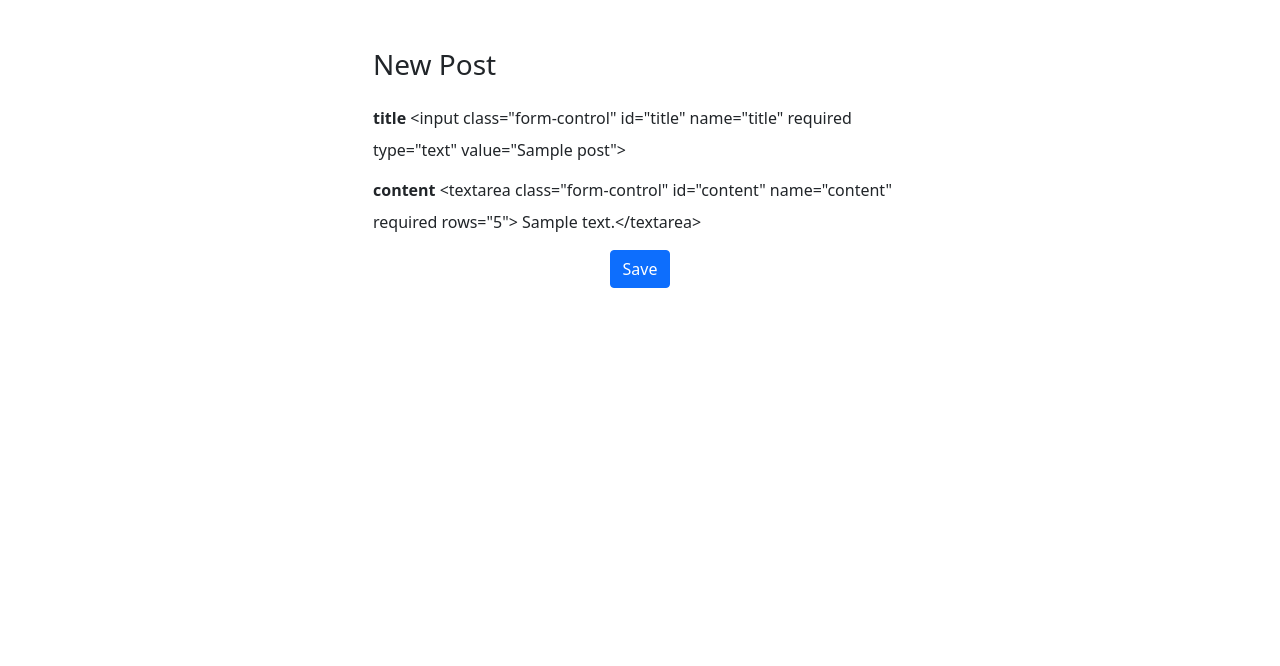
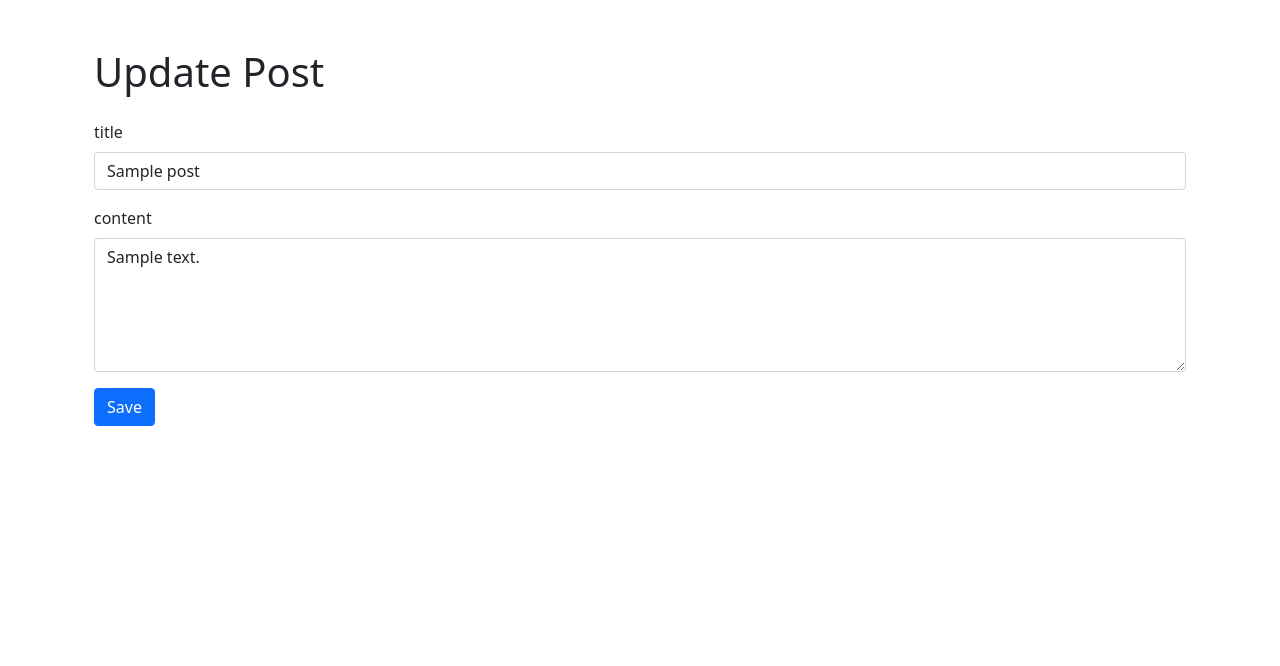
Before and after one commit to VitaliySynytskyi/CodeFlow, a Flask app: page /post/1/update in a window 1280 px wide. Shown: the part 56-722 px from the top of the page. Run offline with Flask 2, Linux system fonts and the light colour scheme; a user stored in the database is signed in; tables that the repository leaves empty hold one stand-in row (values such as "Sample post"); some libraries are stand-ins or nearby versions.

Commit message:
last minor for today

```diff
--- a/app.py
+++ b/app.py
@@ -332,12 +332,14 @@
         post.title = form.title.data
         post.content = form.content.data
         db.session.commit()
-        flash('post updated', 'success')
+        flash('Post updated', 'success')
         return redirect(url_for('detail', post_id=post.id))
     elif request.method == 'GET':
         form.title.data = post.title
         form.content.data = post.content
-        return render_template('update.html', form=form)
+        return render_template('update.html', form=form, post=post)
+
+
 
 @app.route('/post/search' , methods=['GET', 'POST'])
 def search():
--- a/templates/update.html
+++ b/templates/update.html
@@ -1,49 +1,19 @@
 {% extends 'base.html' %}
-
-{% block styles %}
-    {{ super() }}
-    <style>
-        .form-group label {
-            font-weight: bold;
-        }
-
-        .form-control-file {
-            display: inline-block;
-            width: auto;
-        }
-    </style>
-{% endblock %}
 
 {% block content %}
     <div class="container">
-        <div class="row justify-content-center">
-            <div class="col-md-6">
-                <h3 class="mb-4">New Post</h3>
-                <form method="post" enctype="multipart/form-data">
-                    {{ form.csrf_token }}
-
-                    <div class="form-group">
-                        {{ form.title.label }}
-                        {{ form.title(class="form-control") | emojize}}
-                        {% if form.title.errors %}
-                            <div class="text-danger">{{ form.title.errors[0] }}</div>
-                        {% endif %}
-                    </div>
-
-                    <div class="form-group">
-                        {{ form.content.label }}
-                        {{ form.content(class="form-control", rows=5)|escape | emojize}}
-                        {% if form.content.errors %}
-                            <div class="text-danger">{{ form.content.errors[0] }}</div>
-                        {% endif %}
-                    </div>
-
-                    <div class="text-center">
-                        <input type="submit" value="Save" class="btn btn-primary">
-                    </div>
-                </form>
+        <h1 class="mb-4">Update Post</h1>
+        <form method="post">
+            {{ form.csrf_token }}
+            <div class="mb-3">
+                {{ form.title.label(class="form-label") }}
+                {{ form.title(class="form-control", value=post.title) }}
             </div>
-        </div>
+            <div class="mb-3">
+                {{ form.content.label(class="form-label") }}
+                {{ form.content(class="form-control", rows=5)}}
+            </div>
+            <button type="submit" class="btn btn-primary">Save</button>
+        </form>
     </div>
-
 {% endblock %}
```
